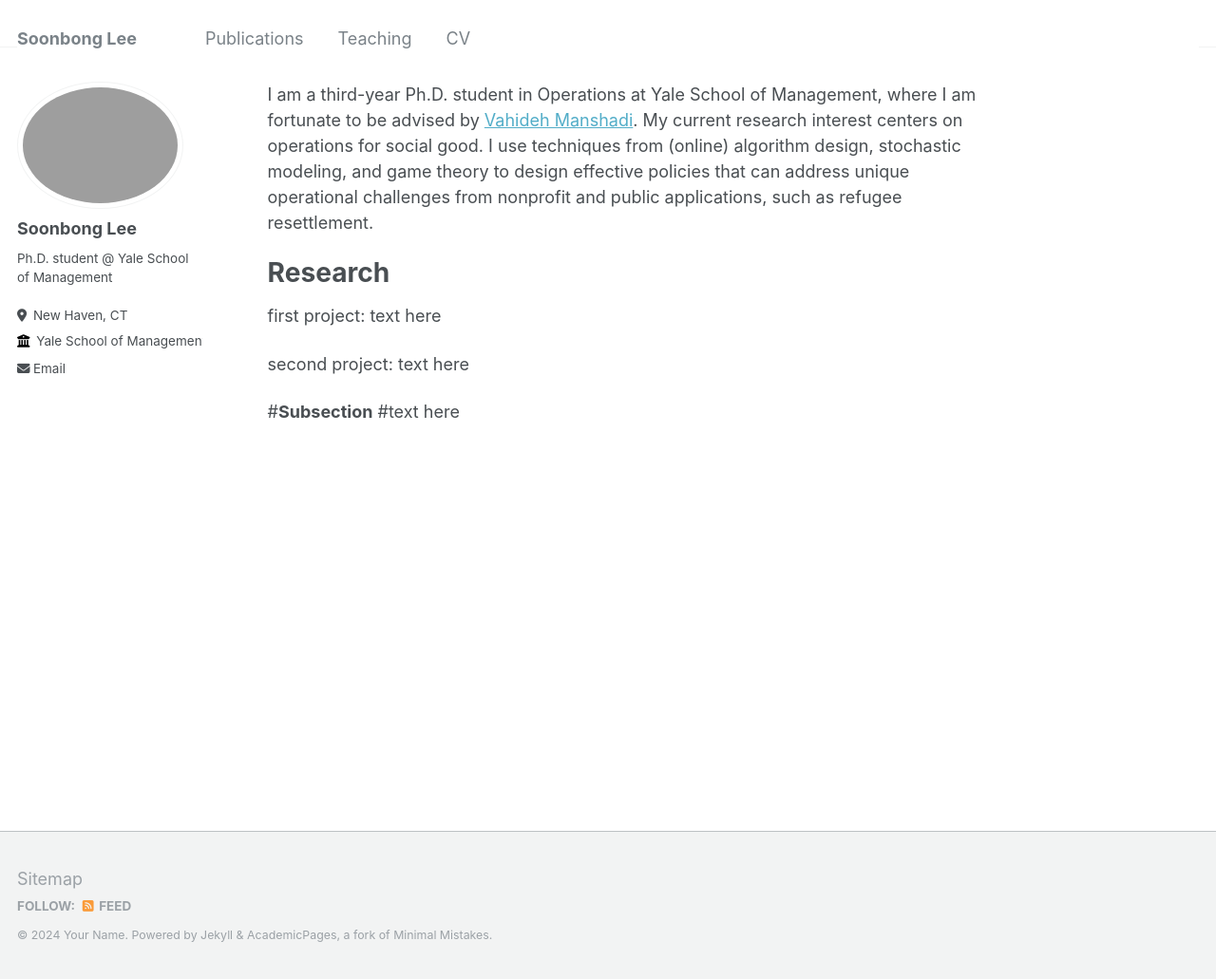
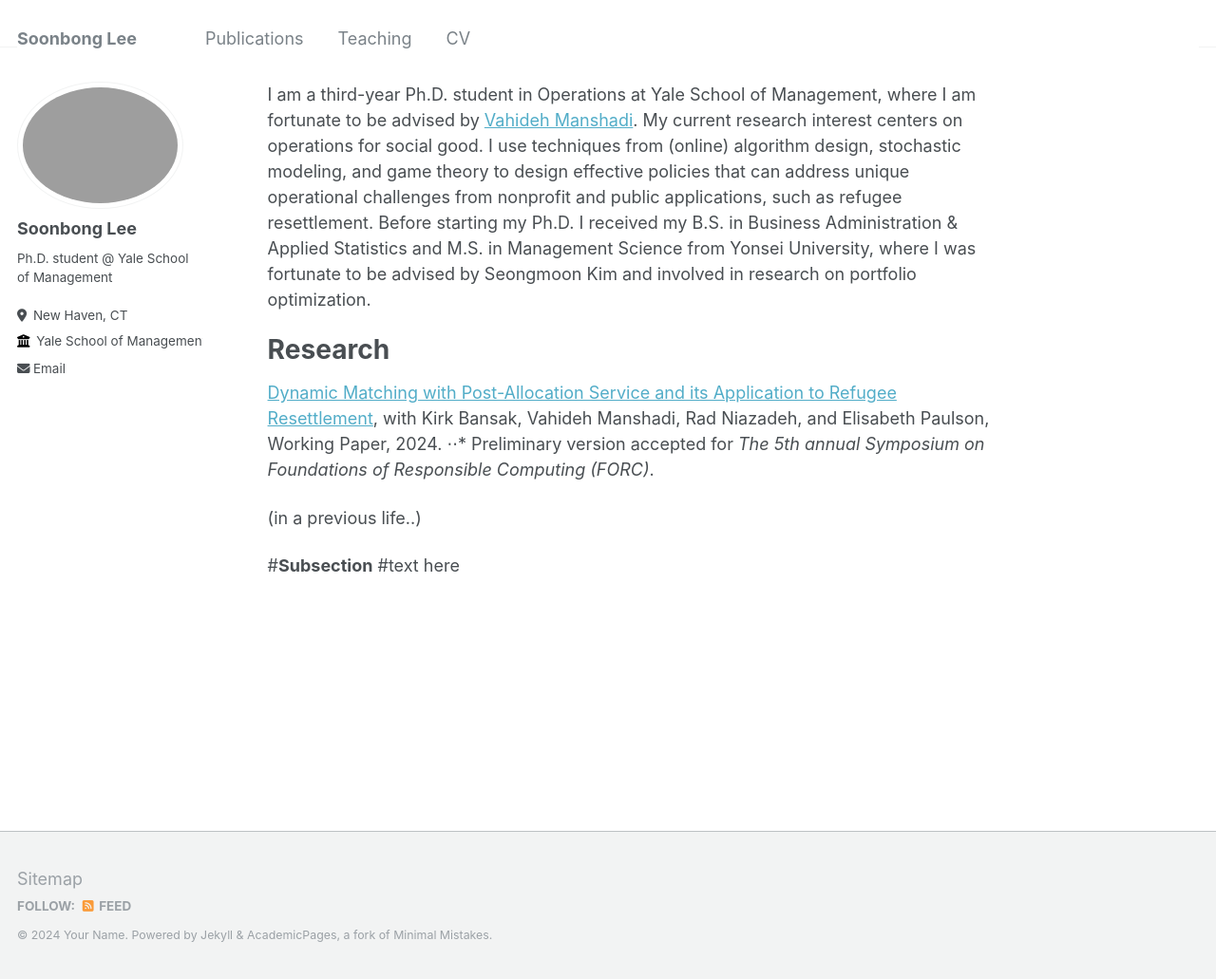
Before and after one commit to soonbong-lee/soonbong-lee.github.io, a Jekyll site: the page built from _pages/about.md, in a window 1280 px wide and 1031 px high. Shown: the whole window at 95% size. Built offline with Jekyll 4.4.1, drawn with Linux system fonts in a browser that asks for light colours.

Commit message:
Update about.md

```diff
--- a/_pages/about.md
+++ b/_pages/about.md
@@ -7,13 +7,14 @@ redirect_from:
   - /about.html
 ---
 
-I am a third-year Ph.D. student in Operations at Yale School of Management, where I am fortunate to be advised by [Vahideh Manshadi](https://vahideh-manshadi.com/). My current research interest centers on operations for social good. I use techniques from (online) algorithm design, stochastic modeling, and game theory to design effective policies that can address unique operational challenges from nonprofit and public applications, such as refugee resettlement.
+I am a third-year Ph.D. student in Operations at Yale School of Management, where I am fortunate to be advised by [Vahideh Manshadi](https://vahideh-manshadi.com/). My current research interest centers on operations for social good. I use techniques from (online) algorithm design, stochastic modeling, and game theory to design effective policies that can address unique operational challenges from nonprofit and public applications, such as refugee resettlement. Before starting my Ph.D. I received my B.S. in Business Administration & Applied Statistics and M.S. in Management Science from Yonsei University, where I was fortunate to be advised by Seongmoon Kim and involved in research on portfolio optimization.
 
 Research
 ======
-first project: text here
+[Dynamic Matching with Post-Allocation Service and its Application to Refugee Resettlement](https://papers.ssrn.com/sol3/papers.cfm?abstract_id=4748762), with Kirk Bansak, Vahideh Manshadi, Rad Niazadeh, and Elisabeth Paulson, Working Paper, 2024.
+⋅⋅* Preliminary version accepted for *The 5th annual Symposium on Foundations of Responsible Computing (FORC)*.
 
-second project: text here
+(in a previous life..)
 
 #**Subsection**
 #text here
```
